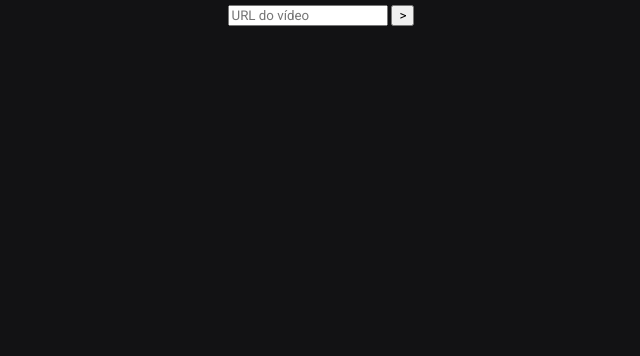
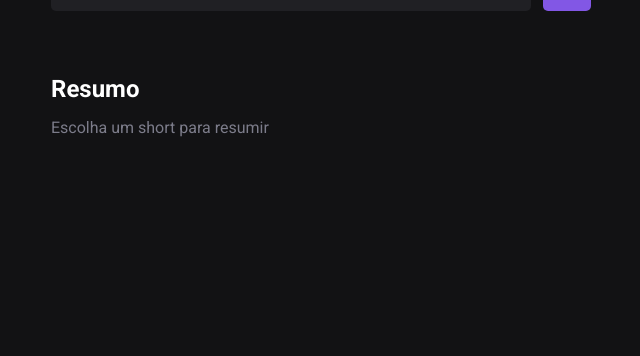
Before and after one commit to Isac14/Shorts-Summary, a website built with Vite: page index.html in a window 1280 px wide. Shown: the part 444-800 px from the top of the page, without its empty margins (319-959 px from the left). Built offline with nearby package versions, Linux system fonts and the light colour scheme.

Commit message:
frontend done

```diff
--- a/index.html
+++ b/index.html
@@ -20,12 +20,23 @@
     <body>
         <div id="app">
             <img src="./public/logo.svg" alt="Logo Play" />
+
             <h1>Resumo Shorts</h1>
+
             <form id="form">
                 <input type="url" placeholder="URL do vídeo" />
-                <button title="Resumir" id="url">></button>
+                <button title="Resumir" id="url">
+                    <i class="ph ph-play"></i>
+                </button>
             </form>
+
+            <h2>Resumo</h2>
+            <p id="content" class="placeholder">
+                Escolha um short para resumir
+            </p>
         </div>
+
         <script type="module" src="./web/main.js"></script>
+        <script src="https://unpkg.com/@phosphor-icons/web"></script>
     </body>
 </html>
--- a/web/styles/app.css
+++ b/web/styles/app.css
@@ -10,6 +10,20 @@
     margin-top: -5px;
 }
 
-#app > img {
-    width: 64px;
+#app > h2 {
+    align-self: flex-start;
+    margin-top: 64px;
+    user-select: none;
 }
+
+#app > p {
+    align-self: flex-start;
+    text-align: justify;
+    width: 512px;
+    margin-top: -5px;
+}
+
+#app .placeholder {
+    color: #7c7c8a;
+    user-select: none;
+}
--- a/web/styles/form.css
+++ b/web/styles/form.css
@@ -0,0 +1,43 @@
+#form {
+    margin-top: 64px;
+    display: flex;
+    gap: 12px;
+}
+
+#form > input {
+    height: 48px;
+    width: 450px;
+    border: none;
+    color: #fff;
+    background-color: #202024;
+    border-radius: 5px;
+    padding: 0 15px;
+    font-size: 18px;
+}
+
+#form > input:focus {
+    outline: 2px solid #8257e5;
+}
+
+#form > input:valid {
+    background-color: #202024;
+}
+
+#form > button {
+    height: 48px;
+    width: 48px;
+    border: none;
+    border-radius: 5px;
+    background-color: #8257e5;
+    cursor: pointer;
+    transition: background-color 0.5s;
+}
+
+#form > button:hover {
+    background-color: #633bbc;
+}
+
+#form > button i {
+    font-size: 24px;
+    color: white;
+}
```
